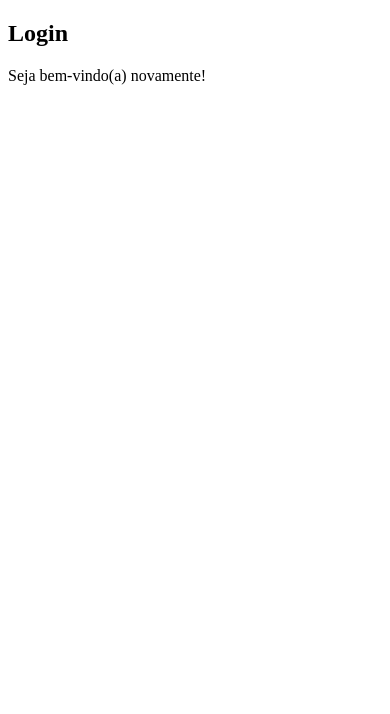
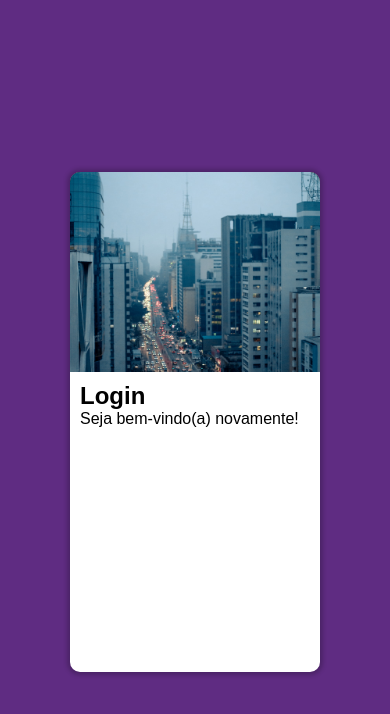
Before and after one commit to n-loco/projeto-login, a plain HTML site: page index.html in a window 390 px wide. Drawn offline with Linux system fonts and the light colour scheme.

Commit message:
Mobile First

```diff
--- a/estilos/style.css
+++ b/estilos/style.css
@@ -4,3 +4,60 @@
     #49a09d
     #5f2c82
 */
+
+* {
+    padding: 0px;
+    margin: 0px;
+
+    font-family: Arial, Helvetica, sans-serif;
+
+    box-sizing: border-box;
+}
+
+body, html {
+    background-color: #5f2c82;
+
+    height: 100vh;
+    width: 100vw;
+}
+
+main {
+    height: 100vh;
+    width: 100vw;
+
+    position: relative;
+}
+
+section#login {
+    background-color: white ;
+
+    border-radius: 10px;
+    overflow: hidden;
+
+    width: 250px;
+    height: 500px;
+
+    position: absolute;
+
+    top: 50%;
+    left: 50%;
+
+    transform: translate(-50%, -50%);
+
+    box-shadow: 0px 0px 4px 3px #00000035;
+}
+
+section#login > div#imagem {
+    display: block;
+
+    background: black url(../imagens/city.jpg) no-repeat center center;
+    background-size: cover;
+
+    height: 200px;
+}
+
+section#login > div#form {
+    display: block;
+
+    padding: 10px;
+}
--- a/index.html
+++ b/index.html
@@ -18,9 +18,9 @@
         <section id="login">
 
             <div id="imagem">
-
+                <!-- Imagens CSS -->
             </div>
-            <div>
+            <div id="form">
 
                 <h1>Login</h1>
                 <p>Seja bem-vindo(a) novamente!</p>
```
